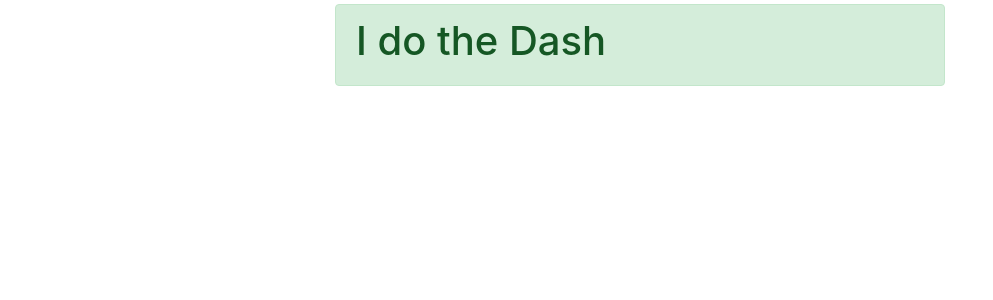
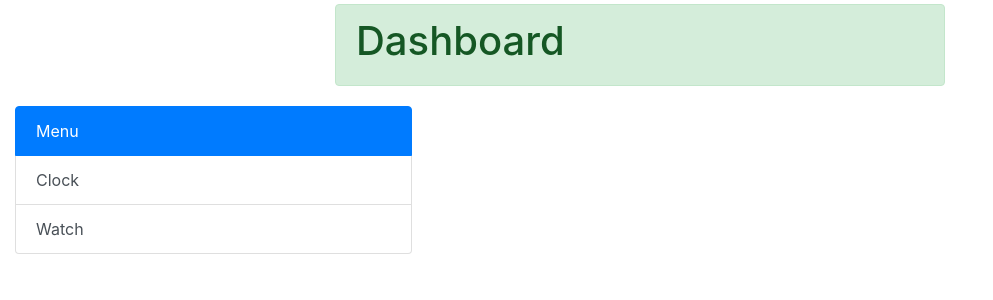
Before and after one commit to ChrisMuga/react-learning, a React (Create React App) app: page / in a window 1280 px wide. Shown: the top 300 px of the page, without its empty margins (0-993 px from the left). Built offline with nearby package versions, Linux system fonts and the light colour scheme.

Commit message:
create menu that fetches from list and passes down props to children

```diff
--- a/src/components/Dashboard/MainPage.jsx
+++ b/src/components/Dashboard/MainPage.jsx
@@ -1,23 +1,53 @@
 import React from "react"
+import { menuItems } from "./data"
 
 function MainPage(props) {
 	return (
 		<div className="container-fluid">
-			<Title name="I do the Dash" />
+			{/* pass down value through props */}
+			<Title name="Dashboard" />
+			<div className="row my-1">
+				<Menu title="Menu" items={menuItems} />
+			</div>
 		</div>
 	)
 }
 
 function Title(props) {
+	const { name } = props
 	return (
 		<div className="row d-flex flex-column my-1">
 			<div className="align-self-center col-md-6">
 				<div className="alert alert-success">
-					<h1>{props.name}</h1>
+					<h1>{name}</h1>
 				</div>
 			</div>
 		</div>
 	)
 }
 
+function Menu(props) {
+	const { items, title } = props
+	let itemsOrNone
+	if (items) {
+		itemsOrNone = items.map(item => {
+			return (
+				<a href="/" className="list-group-item list-group-item-action" key={item.id}>
+					{item.title}
+				</a>
+			)
+		})
+	} else {
+		itemsOrNone = <h1>Nothing Here</h1>
+	}
+	return (
+		<div className="col-md-4">
+			<div className="list-group">
+				<div className="list-group-item active">{title}</div>
+				{itemsOrNone}
+			</div>
+		</div>
+	)
+}
+
 export default MainPage
--- /dev/null
+++ b/src/components/Dashboard/data.js
@@ -0,0 +1,12 @@
+const menuItems = [
+	{
+		id: 1,
+		title: "Clock"
+	},
+	{
+		id: 2,
+		title: "Watch"
+	}
+]
+
+export { menuItems }
```
